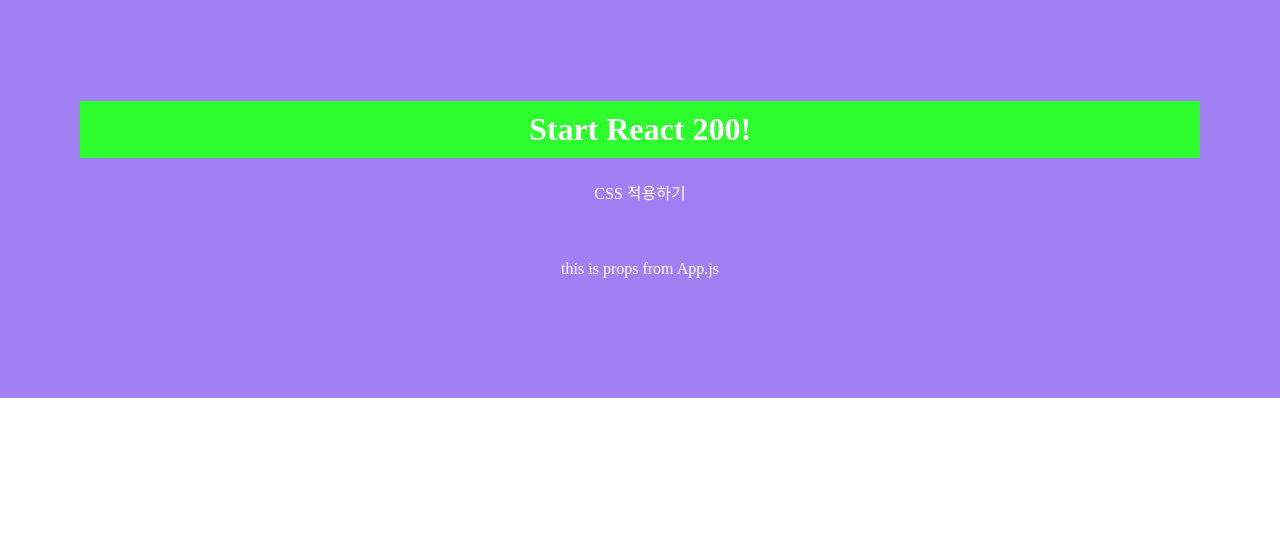
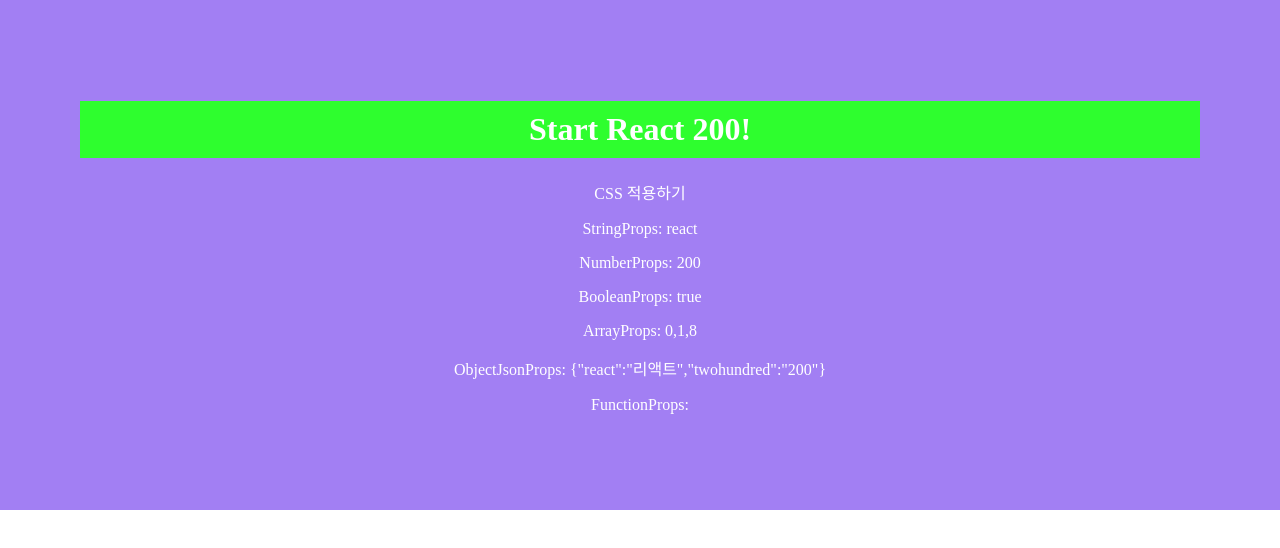
Before and after one commit to anityche/react, a React (Create React App) app in the folder client/: page / in a window 1280 px wide. Shown: the top 548 px of the page. Built offline with nearby package versions, Linux system fonts and the light colour scheme.

Commit message:
props 자료형 선언 방법

```diff
--- a/client/src/App.js
+++ b/client/src/App.js
@@ -1,3 +1,4 @@
+import React from 'react';
 // import logo from './logo.svg';
 import './App.css';
 // import R003ImportConponent from './component/R003ImportConponent';
@@ -12,7 +13,8 @@ import './App.css';
 // import R014ForEach from './component/R014ForEach';
 // import R015Map from './component/R015Map';
 // import R016_Jquery from './component/R016_Jquery';
-import R017_Props from './component/R017_Props'
+// import R017_Props from './component/R017_Props';
+import R018_PropsDatatype from './component/R018_PropsDatatype';
 
 function App() {
   return (
@@ -31,7 +33,15 @@ function App() {
       {/* <R014ForEach /> */}
       {/* <R015Map /> */}
       {/* <R016_Jquery /> */}
-      <R017_Props props_val="this is props" />
+      {/* <R017_Props props_val="this is props" /> */}
+      <R018_PropsDatatype
+        String="react"
+        Number={200}
+        Boolean={1==1}
+        Array={[0, 1, 8]}
+        ObjectJson={{react:"리액트", twohundred:"200"}}
+        Function={console.log("FunctionProps: function!")}
+        />
     </div>
   );
 }
--- /dev/null
+++ b/client/src/component/R018_PropsDatatype.js
@@ -0,0 +1,39 @@
+import React, {Component} from "react";
+import datatype from 'prop-types';
+
+/**
+ * props 자료형 선언 방법을 이해한다.
+ * 자식 컴포넌트에서 props에 대한 자료형을 선언해 놓으면, 부모 컴포넌트에서 넘어오는 props 변수들의 자료형과 비교한다.
+ * 이때 자료형이 일치하지 않으면, 경고 메시지로 알려주기 때문에 데이터를 확인할 수 있다.
+ */
+class R018_PropsDatatype extends Component {
+
+	render(){
+		let {
+			String, Number, Boolean, Array, ObjectJson, Function
+		} = this.props
+		// console.log('this.props', this.props)
+		return (
+			<div style={{padding: "0px"}}>
+					<p>StringProps: {String}</p>
+					<p>NumberProps: {Number}</p>
+					<p>BooleanProps: {Boolean.toString()}</p>
+					<p>ArrayProps: {Array.toString()}</p>
+					<p>ObjectJsonProps: {JSON.stringify(ObjectJson)}</p>
+					<p>FunctionProps: {Function}</p>
+			</div>
+		)
+	}
+}
+
+// 자료형이 일치하지 않을때 console 창에 log를 확인할 수 있다. (string)
+R018_PropsDatatype.propTypes = {
+	String: datatype.number,
+	Number: datatype.number,
+	Boolean: datatype.bool,
+	Array: datatype.array,
+	ObjectJson: datatype.object,
+	Function: datatype.func,
+}
+
+export default R018_PropsDatatype;
```
